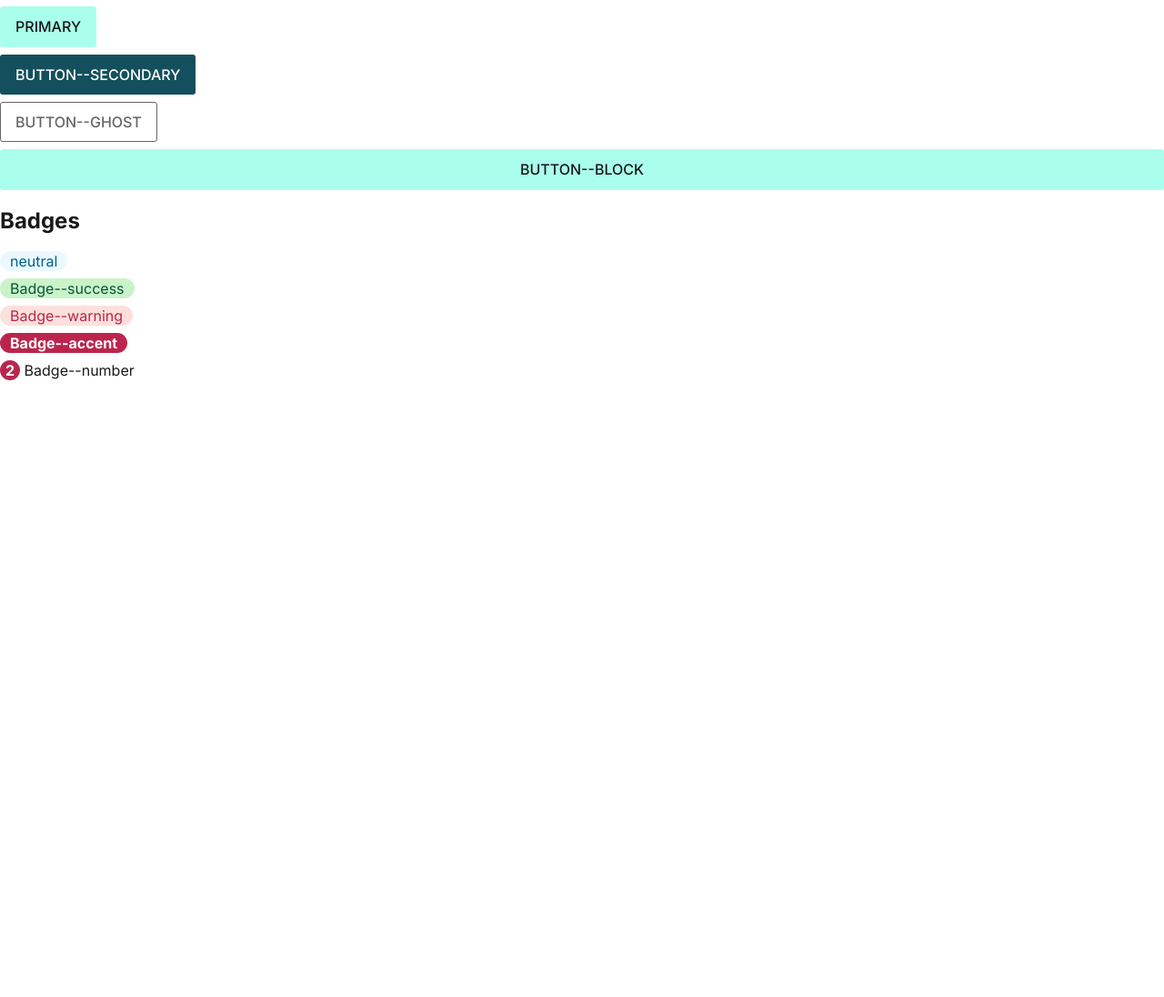
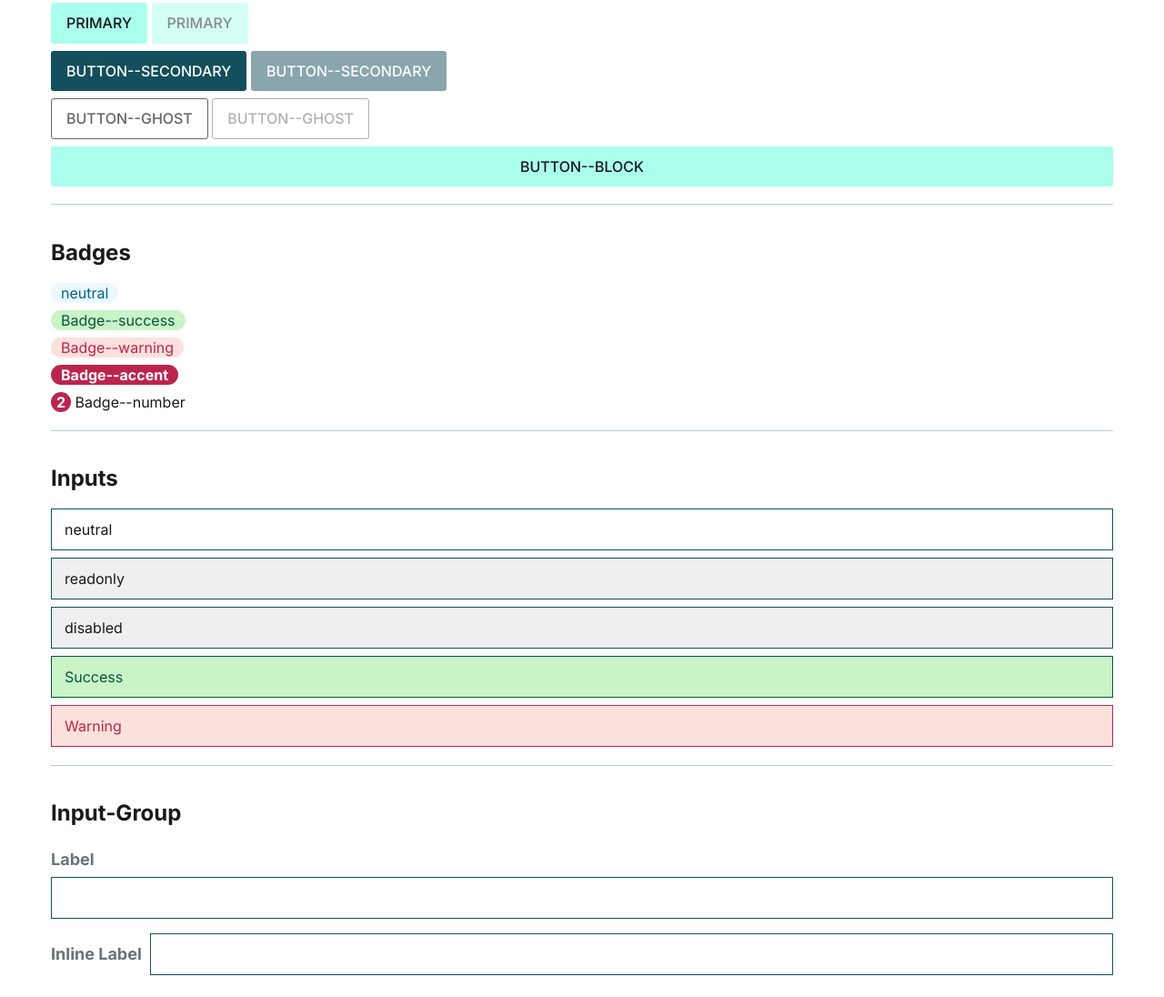
Before and after one commit to 9elements/pflegix-ui-kit, a website: page index.html in a window 1280 px wide. Shown: the part 948-2044 px from the top of the page at 91% size. Before the commit the page ends 1366 px from the top, so only its background shows below. Drawn offline with Linux system fonts and the light colour scheme.

Commit message:
add inputfields

```diff
--- a/index.html
+++ b/index.html
@@ -13,6 +13,7 @@
   </head>
 
   <body>
+    <main class="o-container">
       <h1>UI-Kit</h1>
       <h2>Colors</h2>
       <div class="o-stack">
@@ -86,19 +87,84 @@
 
         <h2>Buttons</h2>
         <div class="o-stack">
-      <div class="o-stack__item--space-xs"><a class="c-button" href="#">primary</a></div>
-      <div class="o-stack__item--space-xs"><a class="c-button c-button--secondary" href="#">Button--secondary</a></div>
-      <div class="o-stack__item--space-xs"><a class="c-button c-button--ghost" href="#">Button--ghost</a></div>
-      <div class="o-stack__item--space-xs"><a class="c-button c-button--block" href="#">Button--block</a></div>
+          <div class="o-stack__item--space-xs">
+            <a class="c-button" href="#">primary</a>
+            <a class="c-button" disabled href="#">primary</a>
           </div>
+          <div class="o-stack__item--space-xs">
+            <a class="c-button c-button--secondary" href="#">Button--secondary</a>
+            <a class="c-button c-button--secondary" disabled href="#">Button--secondary</a>
+          </div>
+          <div class="o-stack__item--space-xs">
+            <a class="c-button c-button--ghost" href="#">Button--ghost</a>
+            <a class="c-button c-button--ghost" disabled href="#">Button--ghost</a>
+          </div>
+          <div class="o-stack__item--space-xs">
+            <a class="c-button c-button--block" href="#">Button--block</a>
+          </div>
+        </div>
+
+        <br>
+        <hr>
+        <br>
 
         <h2>Badges</h2>
         <div class="o-stack">
-      <div class="o-stack__item--space-xs"><span class="c-badge">neutral</a></div>
-      <div class="o-stack__item--space-xs"><span class="c-badge c-badge--success">Badge--success</span></div>
-      <div class="o-stack__item--space-xs"><span class="c-badge c-badge--warning">Badge--warning</span></div>
-      <div class="o-stack__item--space-xs"><span class="c-badge c-badge--accent">Badge--accent</span></div>
-      <div class="o-stack__item--space-xs"><span class="c-badge c-badge--number">2</span> Badge--number</div>
+          <div class="o-stack__item--space-xs">
+            <span class="c-badge">neutral</a>
           </div>
+          <div class="o-stack__item--space-xs">
+            <span class="c-badge c-badge--success">Badge--success</span></div>
+          <div class="o-stack__item--space-xs">
+            <span class="c-badge c-badge--warning">Badge--warning</span></div>
+          <div class="o-stack__item--space-xs">
+            <span class="c-badge c-badge--accent">Badge--accent</span></div>
+          <div class="o-stack__item--space-xs">
+            <span class="c-badge c-badge--number">2</span> Badge--number</div>
+        </div>
+
+        <br>
+        <hr>
+        <br>
+
+        <h2>Inputs</h2>
+        <div class="o-stack">
+          <div class="o-stack__item--space-xs">
+            <input type="text" id="styleguide-input-1" class="c-input" value="neutral"/>
+          </div>
+          <div class="o-stack__item--space-xs">
+            <input type="text" id="styleguide-input-readonly" class="c-input" readonly value="readonly"/>
+          </div>
+          <div class="o-stack__item--space-xs">
+            <input type="text" id="styleguide-input-disabled" class="c-input" disabled value="disabled"/>
+          </div>
+          <div class="o-stack__item--space-xs">
+            <input type="text" class="c-input c-input--success" id="text-input-success" value="Success"/>
+          </div>
+          <div class="o-stack__item--space-xs">
+            <input type="text" class="c-input c-input--warning" id="text-input-warning" value="Warning">
+          </div>
+        </div>
+
+        <br>
+        <hr>
+        <br>
+
+        <h2>Input-Group</h2>
+        <div class="o-stack">
+          <div class="o-stack__item--space-sm">
+            <div class="g-input-group">
+              <label class="c-label" for="text-input">Label</label>
+              <input type="text" class="c-input" id="text-input">
+            </div>
+          </div>
+          <div class="o-stack__item--space-sm">
+            <div class="g-input-group g-input-group--inline">
+              <label class="c-label" for="text-input-inline">Inline Label</label>
+              <input type="text" class="c-input" id="text-input-inline">
+            </div>
+          </div>
+        </div>
+      </main>
     </body>
   </html>
--- a/stylesheets/03-generic/_form-group.scss
+++ /dev/null
@@ -1,4 +0,0 @@
-.g-form-group {
-  display: grid;
-  grid-template-columns: 6.25rem auto;
-}
--- /dev/null
+++ b/stylesheets/03-generic/_input-group.scss
@@ -0,0 +1,12 @@
+.g-input-group {
+  &--inline {
+    display: flex;
+    align-items: center;
+
+    .c-label {
+      white-space: nowrap;
+      padding-right: 0.5em;
+      margin-bottom: 0;
+    }
+  }
+}
--- a/stylesheets/05-objects/_container.scss
+++ b/stylesheets/05-objects/_container.scss
@@ -7,4 +7,5 @@
     max-width: 75rem;
     margin-right: auto;
     margin-left: auto;
+    padding: 1em;
   }
--- a/stylesheets/06-components/_button.scss
+++ b/stylesheets/06-components/_button.scss
@@ -26,6 +26,11 @@
     border-color: $color-black;
   }
 
+  &[disabled] {
+    pointer-events: none;
+    opacity: 0.5;
+  }
+
   &--secondary {
     background-color: $color-secondary;
     color: $color-white;
@@ -37,6 +42,10 @@
 
     &:focus, &:active {
       background-color: lighten($color: $color-secondary, $amount: 10%);
+      color: $color-white;
+    }
+
+    &[disabled] {
       color: $color-white;
     }
   }
@@ -55,6 +64,10 @@
       color: $color-gray-70;
       background-color: $color-silver;
     }
+
+    &[disabled] {
+      color: $color-gray-70;
+    }
   }
 
   &--block {
--- a/stylesheets/06-components/_input.scss
+++ b/stylesheets/06-components/_input.scss
@@ -7,7 +7,7 @@
   padding: 0.625em 0.875em;
   height: calc(1.5rem + 1.25rem + 2px);
   width: 100%;
-  border: 1px solid $color-blue;
+  border: 1px solid $color-secondary;
   background-color: $color-white;
   box-shadow: none;
   -moz-appearance: none;
@@ -16,43 +16,37 @@
   min-width: 0;
   flex-grow: 1;
 
-  &:focus {
-    box-shadow: 0 0 6px rgba($color-blue, 0.5);
-    outline: none;
+  &:focus:not([readonly]) {
+    box-shadow: 0 0 4px $color-primary;
+    outline: 1px dashed rgba($color-secondary, 0.4);
     outline-offset: -4px;
-    border: 1px dashed $color-blue;
   }
 
-  &:invalid,
-  &.c-input--invalid {
-    border-color: $color-warning;
-    box-shadow: 0 0 4px rgba($color-warning, 0.5);
-    color: $color-warning;
-  }
-
-  &[readonly] {
-    background: transparent;
-    border-color: $color-gray;
-  }
-
-  &[disabled],
-  &.c-input--disabled {
-    background: $color-gray;
+  &[readonly], &[disabled] {
+    background: $color-silver;
 
     &:focus {
-      outline: 0;
-      box-shadow: none;
+      outline: none;
     }
   }
 
-  &--condensed {
-    padding: 0.3125em 0.625em;
-    height: calc(1.5rem + 0.625rem + 2px);
+  &--success {
+    background-color: $color-success-light;
+    border-color: $color-success;
+    color: $color-success;
+
+    &:focus {
+      outline-color: $color-success;
+    }
   }
 
-  &--block {
-    display: block;
-    width: 100%;
-    text-align: center;
+  &--warning, &:invalid, &.c-input--invalid {
+    background-color: $color-warning-light;
+    border-color: $color-warning;
+    color: $color-warning;
+
+    &:focus {
+      outline-color: $color-warning;
+    }
   }
 }
--- a/stylesheets/06-components/_label.scss
+++ b/stylesheets/06-components/_label.scss
@@ -1,5 +1,11 @@
 .c-label {
-  color: $color-gray;
+  font-size: 1.125rem;
+  color: $color-gray-60;
+  font-weight: $font-weight-bold;
   display: flex;
   align-items: center;
+  display: block;
+  cursor: pointer;
+  padding: 0;
+  margin-bottom: $spacing-xs;
 }
--- a/stylesheets/main.scss
+++ b/stylesheets/main.scss
@@ -16,7 +16,7 @@
 
 // 03. Generic
 @import './03-generic/flex';
-@import './03-generic/form-group';
+@import './03-generic/input-group';
 @import './03-generic/normalize';
 @import './03-generic/padding';
 @import './03-generic/selection';
```
Also changed, not shown: public/css/main.css. Lines whose indentation alone changed are shown as unchanged.
